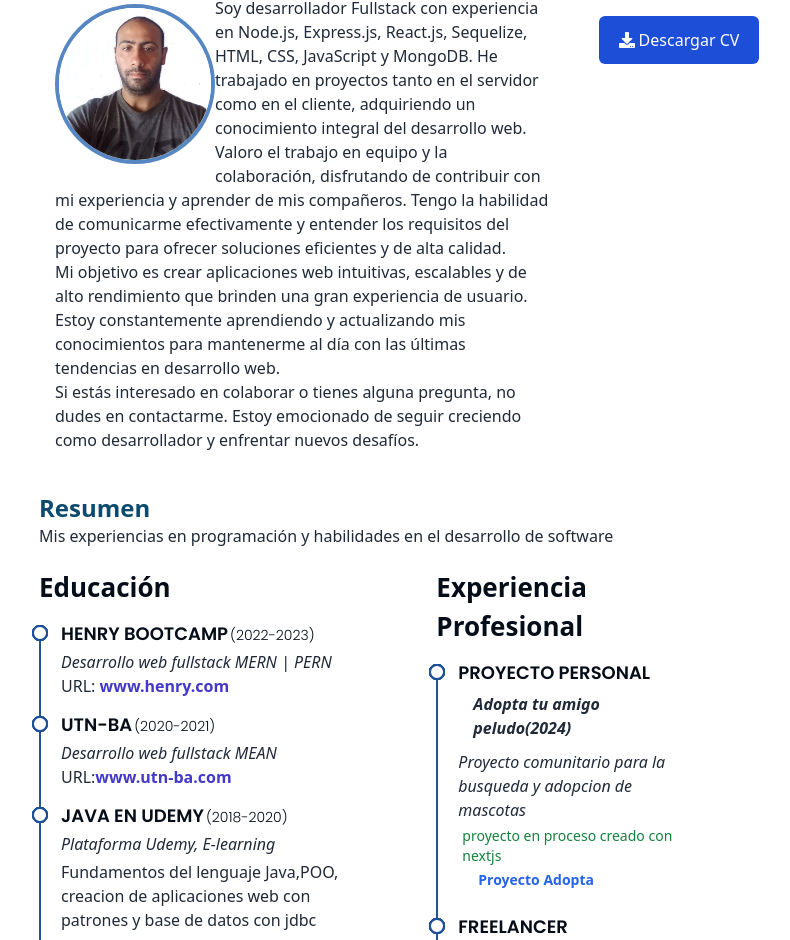
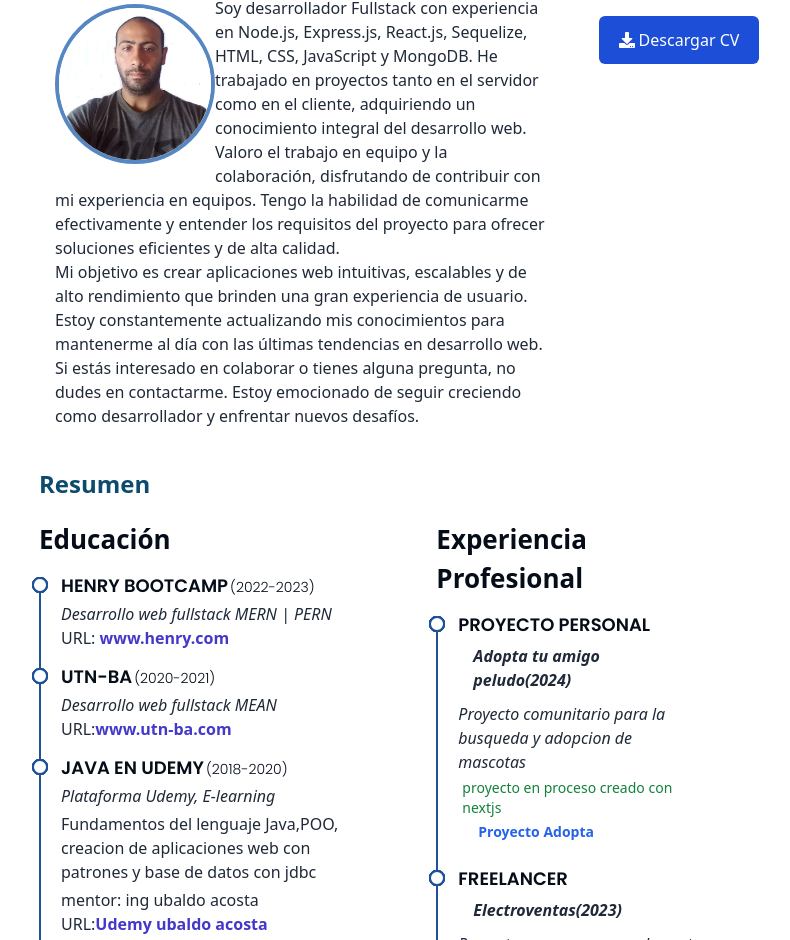
Before and after one commit to arielZarate/portfolio, a React (Vite) app: page / in a window 1280 px wide. Shown: the part 1100-2040 px from the top of the page, without its empty margins (217-1007 px from the left). Built offline with nearby package versions, Linux system fonts and the light colour scheme.

Commit message:
update v3

```diff
--- a/src/components/About/Abouts.jsx
+++ b/src/components/About/Abouts.jsx
@@ -86,17 +86,16 @@ export default function Abouts() {
                 </p>
                 <p className="w-100">
                   Valoro el trabajo en equipo y la colaboración, disfrutando de
-                  contribuir con mi experiencia y aprender de mis compañeros.
-                  Tengo la habilidad de comunicarme efectivamente y entender los
-                  requisitos del proyecto para ofrecer soluciones eficientes y
-                  de alta calidad.
+                  contribuir con mi experiencia en equipos. Tengo la habilidad
+                  de comunicarme efectivamente y entender los requisitos del
+                  proyecto para ofrecer soluciones eficientes y de alta calidad.
                 </p>
                 <p className="w-100">
                   Mi objetivo es crear aplicaciones web intuitivas, escalables y
                   de alto rendimiento que brinden una gran experiencia de
-                  usuario. Estoy constantemente aprendiendo y actualizando mis
-                  conocimientos para mantenerme al día con las últimas
-                  tendencias en desarrollo web.
+                  usuario. Estoy constantemente actualizando mis conocimientos
+                  para mantenerme al día con las últimas tendencias en
+                  desarrollo web.
                 </p>
                 <p className="w-100">
                   Si estás interesado en colaborar o tienes alguna pregunta, no
@@ -111,8 +110,8 @@ export default function Abouts() {
               <div className="float-rigth ">
                 <a
                   href="
-                  https://www.dropbox.com/scl/fi/uxp9nm5limyb4l5fphihb/fullstack_ArielZarate.pdf?rlkey=3r5dosxua6kea7s6xcurrmzlc&st=truw6e9a&dl=1
-"
+                 https://www.dropbox.com/scl/fi/km8f0xvivgcafecpyegnn/fullstack_ArielZarate.pdf?rlkey=v2hisem9tpswrqms123p5aakg&st=6ieof9tk&dl=1
+                  "
                   /*  target="blank" */
                   download
                   className="flex items-center justify-center w-40 h-12 bg-blue-700 text-white rounded-md hover:bg-red-600 mt-5 ml-10 hover:transition-all duration-300"
--- a/src/components/Resume/Resume.jsx
+++ b/src/components/Resume/Resume.jsx
@@ -9,10 +9,12 @@ function Resume() {
         <div className="flex flex-col  xl:ml-64  mx-5 my-10">
           <div>
             <h2 className="text-2xl font-bold text-sky-900">Resumen</h2>
+            {/*
             <p>
               Mis experiencias en programación y habilidades en el desarrollo de
               software
             </p>
+        */}
           </div>
 
           <div className="grid grid-col-1  sm:grid-cols-1 md:grid-cols-2 md:space-x-10  lg:grid-cols-3  lg:space-x-14  gap-y-5  gap-x-5">
```
